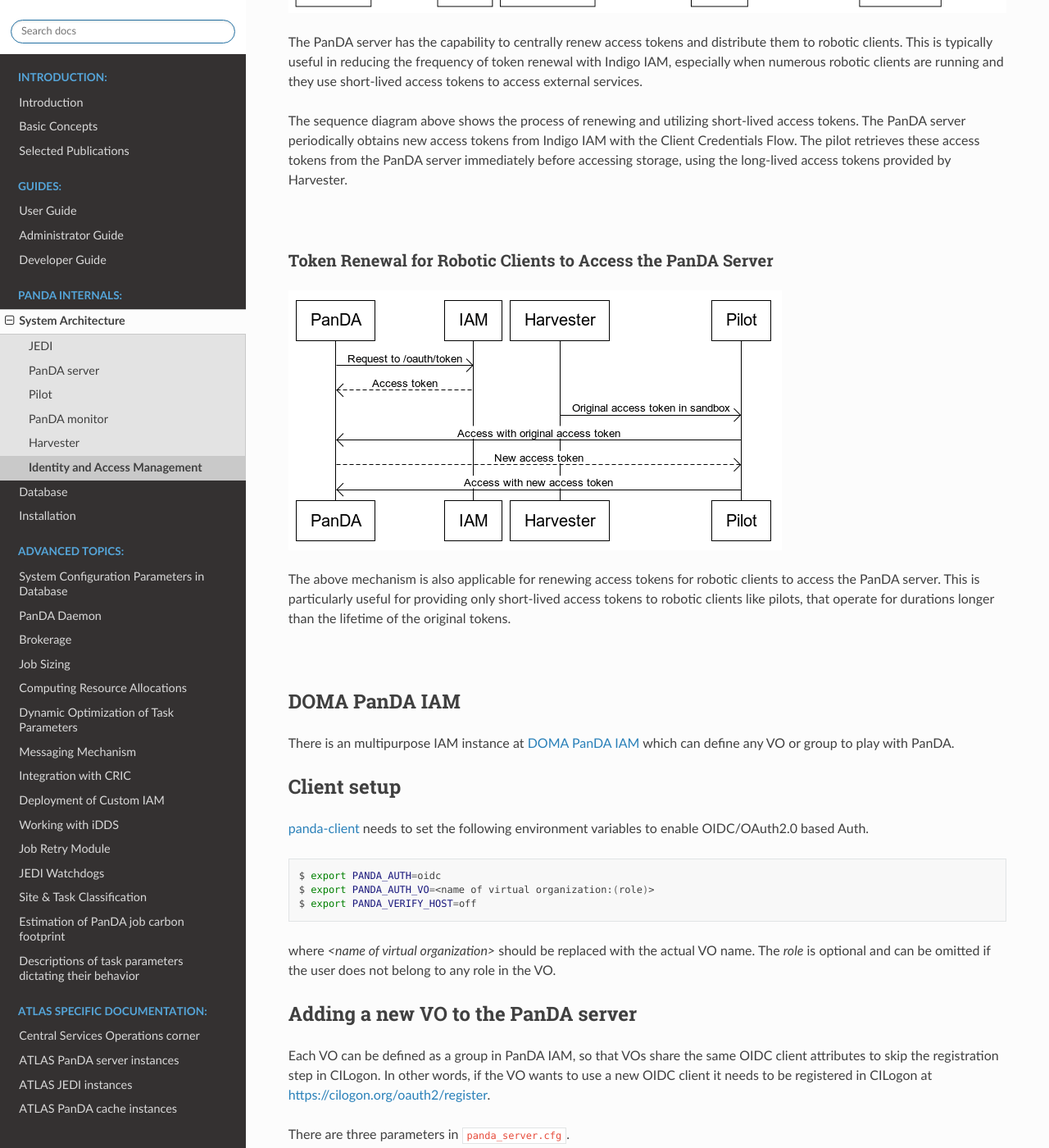
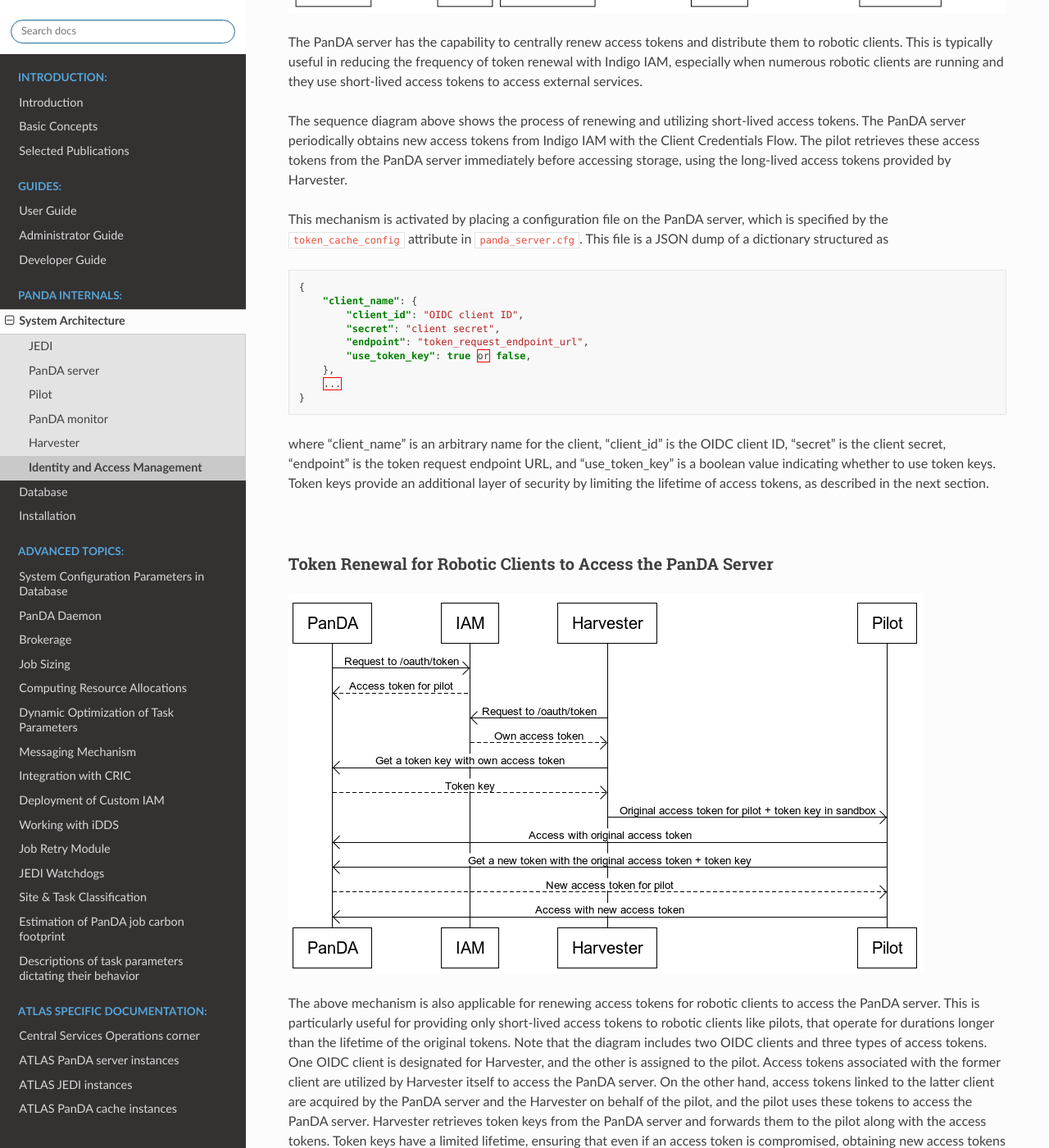
Before and after one commit to PanDAWMS/panda-docs, a Sphinx documentation site: the page built from docs/source/architecture/iam.rst, in a window 1280 px wide and 1400 px high, scrolled down 4255 px. Shown: the whole window at 82% size. Built offline with Sphinx 7.4.7 and the Read the Docs theme 2.0.0, drawn with Linux system fonts in a browser that asks for light colours; pages that are not in the unit, such as notebooks, are missing from menus; some of the changed text lies outside the part shown.

Commit message:
token usage

```diff
--- a/docs/source/architecture/iam.rst
+++ b/docs/source/architecture/iam.rst
@@ -108,6 +108,26 @@
 The pilot retrieves these access tokens from the PanDA server immediately before accessing storage,
 using the long-lived access tokens provided by Harvester.
 
+This mechanism is activated by placing a configuration file on the PanDA server, which is specified by the
+``token_cache_config`` attribute in ``panda_server.cfg``. This file is a JSON dump of a dictionary structured as
+
+.. code-block:: json
+
+    {
+        "client_name": {
+            "client_id": "OIDC client ID",
+            "secret": "client secret",
+            "endpoint": "token_request_endpoint_url",
+            "use_token_key": true or false,
+        },
+        ...
+    }
+
+
+where "client_name" is an arbitrary name for the client, "client_id" is the OIDC client ID, "secret" is the client secret,
+"endpoint" is the token request endpoint URL, and "use_token_key" is a boolean value indicating whether to use token keys.
+Token keys provide an additional layer of security by limiting the lifetime of access tokens, as described in the next section.
+
 |br|
 
 .. _ref_token_exchange:
@@ -120,6 +140,14 @@
 The above mechanism is also applicable for renewing access tokens for robotic clients to access the PanDA server.
 This is particularly useful for providing only short-lived access tokens to robotic clients like pilots, that operate
 for durations longer than the lifetime of the original tokens.
+Note that the diagram includes two OIDC clients and three types of access tokens.
+One OIDC client is designated for Harvester, and the other is assigned to the pilot. Access tokens associated
+with the former client are utilized by Harvester itself to access the PanDA server.
+On the other hand, access tokens linked to the latter client are acquired by the PanDA server and the Harvester
+on behalf of the pilot, and the pilot uses these tokens to access the PanDA server.
+Harvester retrieves token keys from the PanDA server and forwards them to the pilot along with the access tokens.
+Token keys have a limited lifetime, ensuring that even if an access token is compromised, obtaining new access
+tokens permanently is impossible.
 
 |br|
 
```
Also changed, not shown: docs/source/architecture/images/exchange.png.
